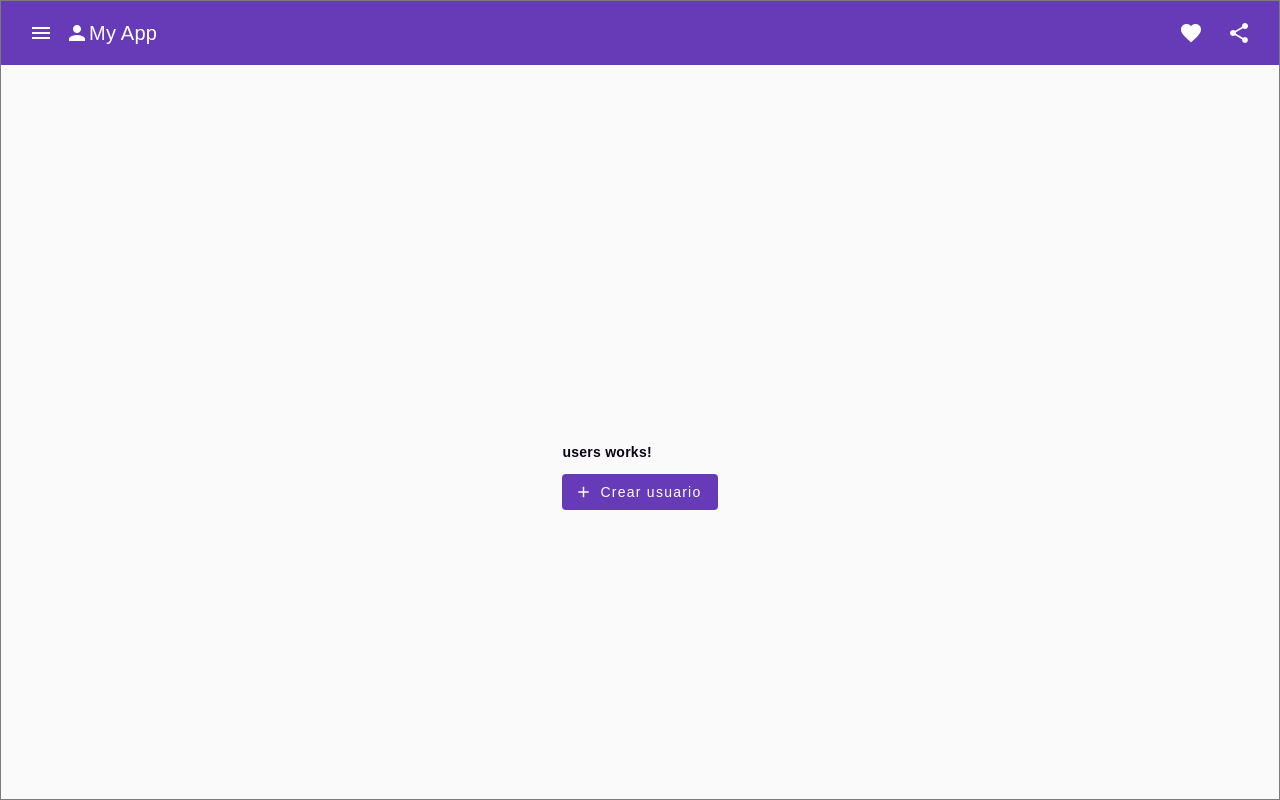
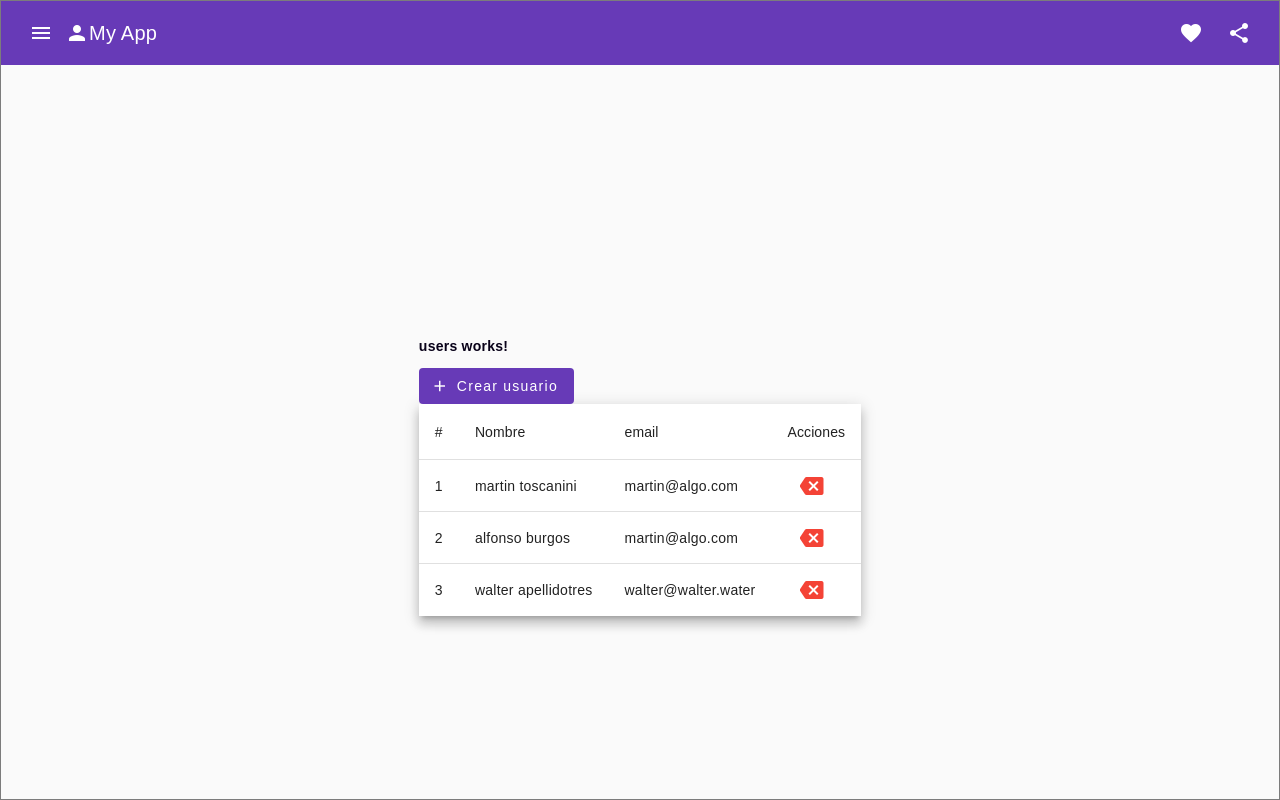
Before and after one commit to martetosca9/proyectoAngular, an Angular app: page / in a window 1280 px wide. Built offline with nearby package versions, Linux system fonts and the light colour scheme.

Commit message:
user-table + pipes: fullname y form-error + models>User

```diff
--- /dev/null
+++ b/src/app/Shared/pipes/form-error.pipe.ts
@@ -0,0 +1,24 @@
+import { Pipe, PipeTransform } from '@angular/core';
+import { ValidationErrors } from '@angular/forms';
+
+@Pipe({
+  name: 'formError'
+})
+export class FormErrorPipe implements PipeTransform {
+
+  transform(value: ValidationErrors, ...args: unknown[]): unknown {
+
+    console.log(value);
+
+    if (!!value) return "";
+
+    const errorMessages: string[] = [];
+
+    if ('required' in value) {
+      errorMessages.push("Este campo es invalido");
+    }
+
+    return errorMessages.join(". ");
+  }
+
+}
--- /dev/null
+++ b/src/app/Shared/pipes/fullname.pipe.ts
@@ -0,0 +1,24 @@
+import { Pipe, PipeTransform } from '@angular/core';
+import { User } from 'src/app/dashboard/modules/users/models';
+
+@Pipe({
+  name: 'fullname'
+})
+export class FullnamePipe implements PipeTransform {
+
+  transform(value: User, ...args: unknown[]): unknown {
+    const firstArg = args[0];
+    const result = `${value.name} ${value.lastName}`
+
+    switch (firstArg) {
+      case 'lowercase':
+        return result.toLowerCase();
+      case 'uppercase':
+        return result.toUpperCase();
+
+      default:
+        return 'invalid args';
+    }
+  }
+
+}
--- a/src/app/dashboard/dashboard.module.ts
+++ b/src/app/dashboard/dashboard.module.ts
@@ -12,10 +12,10 @@ import { UsersComponent } from './modules/users/users.component';
 
 
 
+
 @NgModule({
   declarations: [
     DashboardComponent,
-    UsersComponent
   ],
   imports: [
     CommonModule,
--- a/src/app/dashboard/modules/users/components/users-dialog/users-dialog.component.html
+++ b/src/app/dashboard/modules/users/components/users-dialog/users-dialog.component.html
@@ -5,10 +5,25 @@
 <div mat-dialog-content>
     <form [formGroup]="userForm">
         <div class="row">
-            <div class="col-12">
+            <div class="col-6">
                 <mat-form-field>
                     <mat-label>Nombre</mat-label>
                     <input formControlName="name" matInput />
+                    <mat-error> {{ userForm.get("name")?.errors }} </mat-error>
+                </mat-form-field>
+            </div>
+
+            <div class="col-6">
+                <mat-form-field>
+                    <mat-label>Apellido</mat-label>
+                    <input formControlName="lastName" matInput />
+                </mat-form-field>
+            </div>
+
+            <div class="col-12">
+                <mat-form-field>
+                    <mat-label>email</mat-label>
+                    <input formControlName="email" matInput />
                 </mat-form-field>
             </div>
         </div>
@@ -19,6 +34,8 @@
 <div mat-dialog-actions>
 
     <button mat-dialog-close mat-button>Cancelar</button>
-    <button [mat-dialog-close]="userForm.get('name')?.value" mat-button>Guardar</button>
+    <button (click)="OnSubmit()" mat-button>
+        Guardar
+    </button>
 
 </div>
--- a/src/app/dashboard/modules/users/components/users-dialog/users-dialog.component.ts
+++ b/src/app/dashboard/modules/users/components/users-dialog/users-dialog.component.ts
@@ -1,5 +1,6 @@
 import { Component } from '@angular/core';
-import { FormBuilder, FormGroup } from '@angular/forms';
+import { FormBuilder, FormGroup, Validators } from '@angular/forms';
+import { MatDialogRef } from '@angular/material/dialog';
 
 @Component({
   selector: 'app-users-dialog',
@@ -10,9 +11,20 @@ import { FormBuilder, FormGroup } from '@angular/forms';
 export class UsersDialogComponent {
   userForm: FormGroup;
 
-  constructor(private fb: FormBuilder) {
+  constructor(private fb: FormBuilder, private matDialogRef: MatDialogRef<UsersDialogComponent>
+    ) {
     this.userForm = this.fb.group({
-      name: []
+      name: ['', Validators.required],
+      lastName: ['', Validators.required],
+      email: ['', Validators.required]
     });
   }
+
+  OnSubmit(): void {
+    if (this.userForm.invalid) {
+      this.userForm.markAsTouched();
+    } else {
+      this.matDialogRef.close(this.userForm.value);
+    }
+  }
 }
--- /dev/null
+++ b/src/app/dashboard/modules/users/components/users-table/users-table.component.html
@@ -0,0 +1,43 @@
+<table mat-table [dataSource]="dataSource" class="mat-elevation-z8">
+
+    <!-- Id Column -->
+    <ng-container matColumnDef="id">
+        <th mat-header-cell *matHeaderCellDef> # </th>
+
+        <td mat-cell *matCellDef="let user">
+            {{ user.id }}
+        </td>
+    </ng-container>
+
+    <!-- Fullname Column -->
+    <ng-container matColumnDef="fullname">
+        <th mat-header-cell *matHeaderCellDef> Nombre </th>
+
+        <td mat-cell *matCellDef="let user">
+            {{ user | fullname: "lowercase" }}
+        </td>
+    </ng-container>
+
+    <!-- email Column -->
+    <ng-container matColumnDef="email">
+        <th mat-header-cell *matHeaderCellDef> email </th>
+
+        <td mat-cell *matCellDef="let user">
+            {{ user.email }}
+        </td>
+    </ng-container>
+
+    <!-- Actions Column -->
+    <ng-container matColumnDef="actions">
+        <th mat-header-cell *matHeaderCellDef> Acciones </th>
+
+        <td mat-cell *matCellDef="let user">
+            <button mat-icon-button color="warn">
+                <mat-icon>backspace</mat-icon>
+            </button>
+        </td>
+    </ng-container>
+
+    <tr mat-header-row *matHeaderRowDef="displayedColumns"></tr>
+    <tr mat-row *matRowDef="let row; columns: displayedColumns;"></tr>
+</table>
--- /dev/null
+++ b/src/app/dashboard/modules/users/components/users-table/users-table.component.ts
@@ -0,0 +1,16 @@
+import { Component, Input } from '@angular/core';
+import { User } from '../../models';
+
+@Component({
+  selector: 'app-users-table',
+  templateUrl: './users-table.component.html',
+  styles: [
+  ]
+})
+export class UsersTableComponent {
+
+  @Input()
+  dataSource: User[] = [];
+
+  displayedColumns = ['id','fullname', 'email', 'actions']
+}
--- /dev/null
+++ b/src/app/dashboard/modules/users/models/index.ts
@@ -0,0 +1,6 @@
+export interface User {
+    id: number;
+    name: string;
+    lastName: string;
+    email: string;
+}
--- a/src/app/dashboard/modules/users/users.component.html
+++ b/src/app/dashboard/modules/users/users.component.html
@@ -4,4 +4,6 @@
     Crear usuario
 </button>
 
-{{ userName }}
+<!-- {{ testUser | fullname : "lowercase" }} -->
+
+<app-users-table [dataSource]="users"></app-users-table>
--- a/src/app/dashboard/modules/users/users.component.ts
+++ b/src/app/dashboard/modules/users/users.component.ts
@@ -1,6 +1,7 @@
 import { Component } from '@angular/core';
 import { MatDialog } from '@angular/material/dialog'
 import { UsersDialogComponent } from './components/users-dialog/users-dialog.component';
+import { User } from './models';
 
 @Component({
   selector: 'app-users',
@@ -11,6 +12,33 @@ import { UsersDialogComponent } from './components/users-dialog/users-dialog.com
 export class UsersComponent {
 
   userName = "";
+
+  // testUser: User = {
+  //   name: "nombreaa",
+  //   lastName: "apellidoaa",
+  //   email: "mail1@asdasd"
+  // }
+
+  users: User[] = [
+    {
+      id: 1,
+      name: 'martin',
+      lastName: 'toscanini',
+      email: 'martin@algo.com',
+    },
+    {
+      id: 2,
+      name: 'alfonso',
+      lastName: 'Burgos',
+      email: 'martin@algo.com',
+    },
+    {
+      id: 3,
+      name: 'walter',
+      lastName: 'apellidotres',
+      email: 'walter@walter.water'
+    }
+  ]
 
   constructor (private matDialog: MatDialog) {}
     openUsersDialog(): void {
```
Also changed, not shown: src/app/Shared/shared.module.ts (+11 -2 lines), src/app/dashboard/modules/users/users.module.ts (+7 -3 lines).
